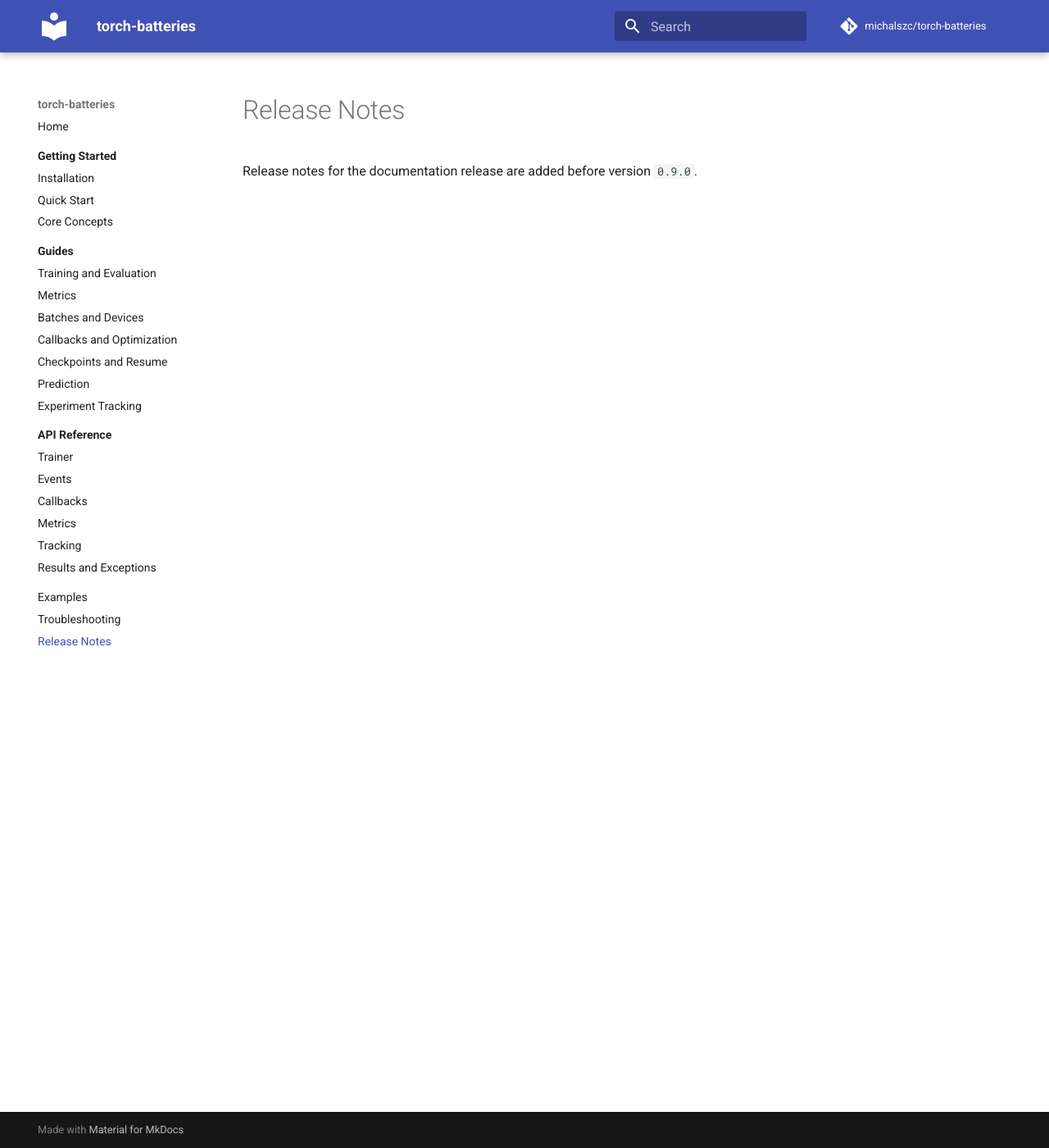
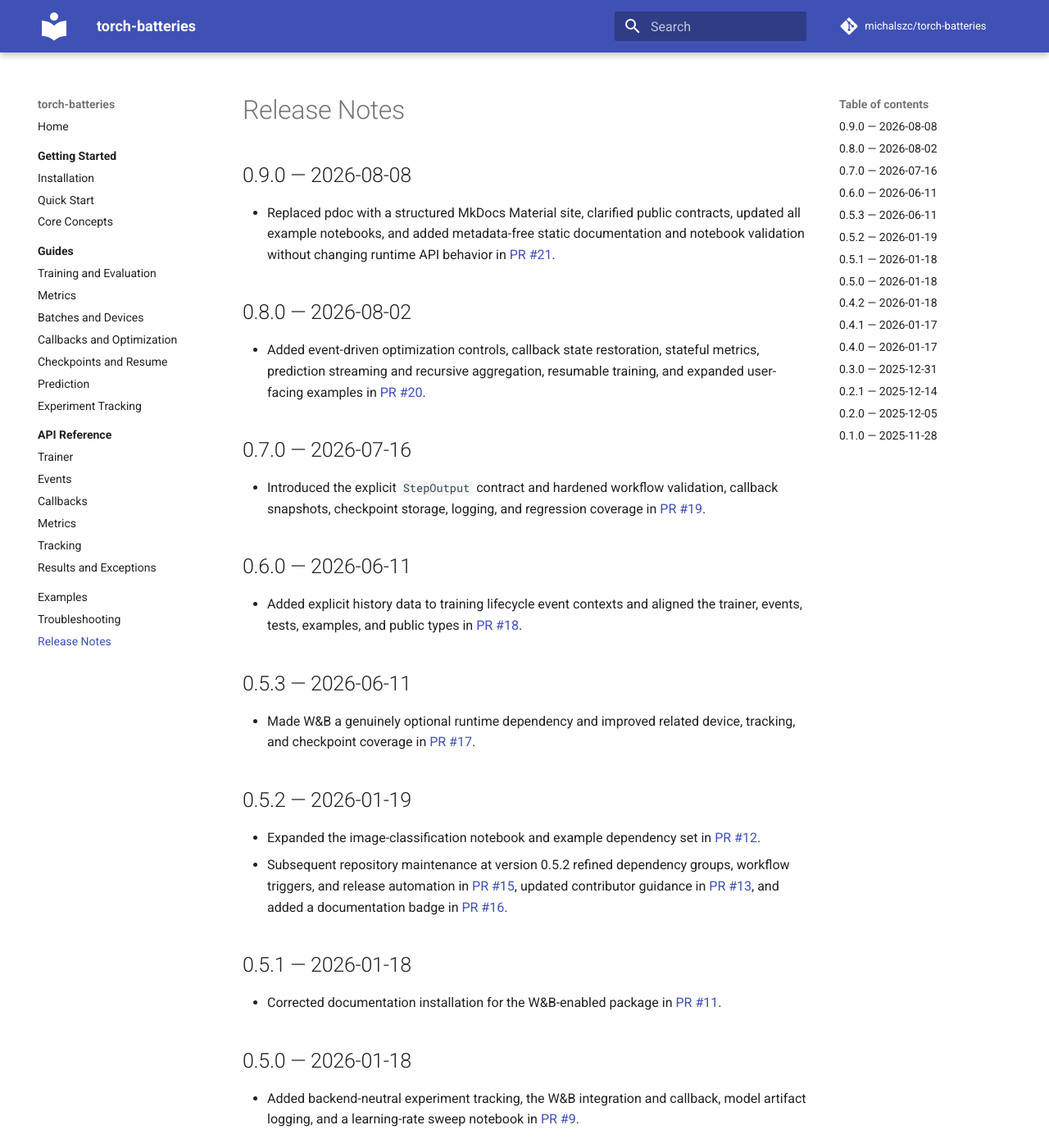
Before and after one commit to michalszc/torch-batteries, an MkDocs documentation site: the page built from documentation/release-notes.md, in a window 1280 px wide and 1400 px high. Shown: the whole window at 82% size. Built offline with MkDocs 1.6.1 and Material for MkDocs 9.7.7, drawn with Linux system fonts in a browser that asks for light colours; comment, search, counter and statistics services are not loaded; some of the changed text lies outside the part shown.

Commit message:
chore(release): bump version to 0.9.0

````diff
--- a/documentation/release-notes.md
+++ b/documentation/release-notes.md
@@ -1,3 +1,99 @@
 # Release Notes
 
-Release notes for the documentation release are added before version `0.9.0`.
+## 0.9.0 — 2026-08-08
+
+- Replaced pdoc with a structured MkDocs Material site, clarified public contracts,
+  updated all example notebooks, and added metadata-free static documentation and
+  notebook validation without changing runtime API behavior in
+  [PR #21](https://github.com/michalszc/torch-batteries/pull/21).
+
+## 0.8.0 — 2026-08-02
+
+- Added event-driven optimization controls, callback state restoration, stateful
+  metrics, prediction streaming and recursive aggregation, resumable training, and
+  expanded user-facing examples in
+  [PR #20](https://github.com/michalszc/torch-batteries/pull/20).
+
+## 0.7.0 — 2026-07-16
+
+- Introduced the explicit `StepOutput` contract and hardened workflow validation,
+  callback snapshots, checkpoint storage, logging, and regression coverage in
+  [PR #19](https://github.com/michalszc/torch-batteries/pull/19).
+
+## 0.6.0 — 2026-06-11
+
+- Added explicit history data to training lifecycle event contexts and aligned the
+  trainer, events, tests, examples, and public types in
+  [PR #18](https://github.com/michalszc/torch-batteries/pull/18).
+
+## 0.5.3 — 2026-06-11
+
+- Made W&B a genuinely optional runtime dependency and improved related device,
+  tracking, and checkpoint coverage in
+  [PR #17](https://github.com/michalszc/torch-batteries/pull/17).
+
+## 0.5.2 — 2026-01-19
+
+- Expanded the image-classification notebook and example dependency set in
+  [PR #12](https://github.com/michalszc/torch-batteries/pull/12).
+- Subsequent repository maintenance at version 0.5.2 refined dependency groups,
+  workflow triggers, and release automation in
+  [PR #15](https://github.com/michalszc/torch-batteries/pull/15), updated contributor
+  guidance in [PR #13](https://github.com/michalszc/torch-batteries/pull/13), and added
+  a documentation badge in
+  [PR #16](https://github.com/michalszc/torch-batteries/pull/16).
+
+## 0.5.1 — 2026-01-18
+
+- Corrected documentation installation for the W&B-enabled package in
+  [PR #11](https://github.com/michalszc/torch-batteries/pull/11).
+
+## 0.5.0 — 2026-01-18
+
+- Added backend-neutral experiment tracking, the W&B integration and callback, model
+  artifact logging, and a learning-rate sweep notebook in
+  [PR #9](https://github.com/michalszc/torch-batteries/pull/9).
+
+## 0.4.2 — 2026-01-18
+
+- Fixed CI workflow behavior and expanded module docstrings and API examples in
+  [PR #10](https://github.com/michalszc/torch-batteries/pull/10).
+
+## 0.4.1 — 2026-01-17
+
+- Added the MNIST image-classification notebook demonstrating callbacks in
+  [PR #8](https://github.com/michalszc/torch-batteries/pull/8).
+
+## 0.4.0 — 2026-01-17
+
+- Added callback support, early stopping, model checkpoints, and their initial test
+  coverage in [PR #7](https://github.com/michalszc/torch-batteries/pull/7).
+
+## 0.3.0 — 2025-12-31
+
+- Added metric collection and calculation, richer `EventContext` contracts, and
+  corresponding trainer and utility coverage in
+  [PR #6](https://github.com/michalszc/torch-batteries/pull/6).
+
+## 0.2.1 — 2025-12-14
+
+- Reworked progress reporting into silent, simple, and progress-bar implementations
+  behind `ProgressFactory`, and reorganized the test suite in
+  [PR #5](https://github.com/michalszc/torch-batteries/pull/5).
+
+## 0.2.0 — 2025-12-05
+
+- Introduced `Battery`, event charging and dispatch, workflow result types, automatic
+  device and batch handling, progress reporting, package typing, and the first
+  end-to-end example in
+  [PR #4](https://github.com/michalszc/torch-batteries/pull/4).
+
+## 0.1.0 — 2025-11-28
+
+- Established the package structure, development tooling, CI/CD, publishing,
+  version validation, contribution guidance, and initial example in
+  [PR #1](https://github.com/michalszc/torch-batteries/pull/1).
+- Consolidated CI checks into a reusable helper in
+  [PR #2](https://github.com/michalszc/torch-batteries/pull/2).
+- Added the original pdoc documentation build and GitHub Pages deployment in
+  [PR #3](https://github.com/michalszc/torch-batteries/pull/3).
--- a/pyproject.toml
+++ b/pyproject.toml
@@ -4,7 +4,7 @@ build-backend = "setuptools.build_meta"
 
 [project]
 name = "torch-batteries"
-version = "0.8.0"
+version = "0.9.0"
 description = "A lightweight Python package that supplies batteries-included abstractions for PyTorch workflows"
 readme = "README.md"
 requires-python = ">=3.12"
--- a/src/torch_batteries/__init__.py
+++ b/src/torch_batteries/__init__.py
@@ -42,7 +42,7 @@ battery.train(train_loader, val_loader, epochs=10)
 ```
 """
 
-__version__ = "0.8.0"
+__version__ = "0.9.0"
 __author__ = ["Michal Szczygiel", "Arkadiusz Paterak", "Antoni Zięciak"]
 
 # Import main components
````
